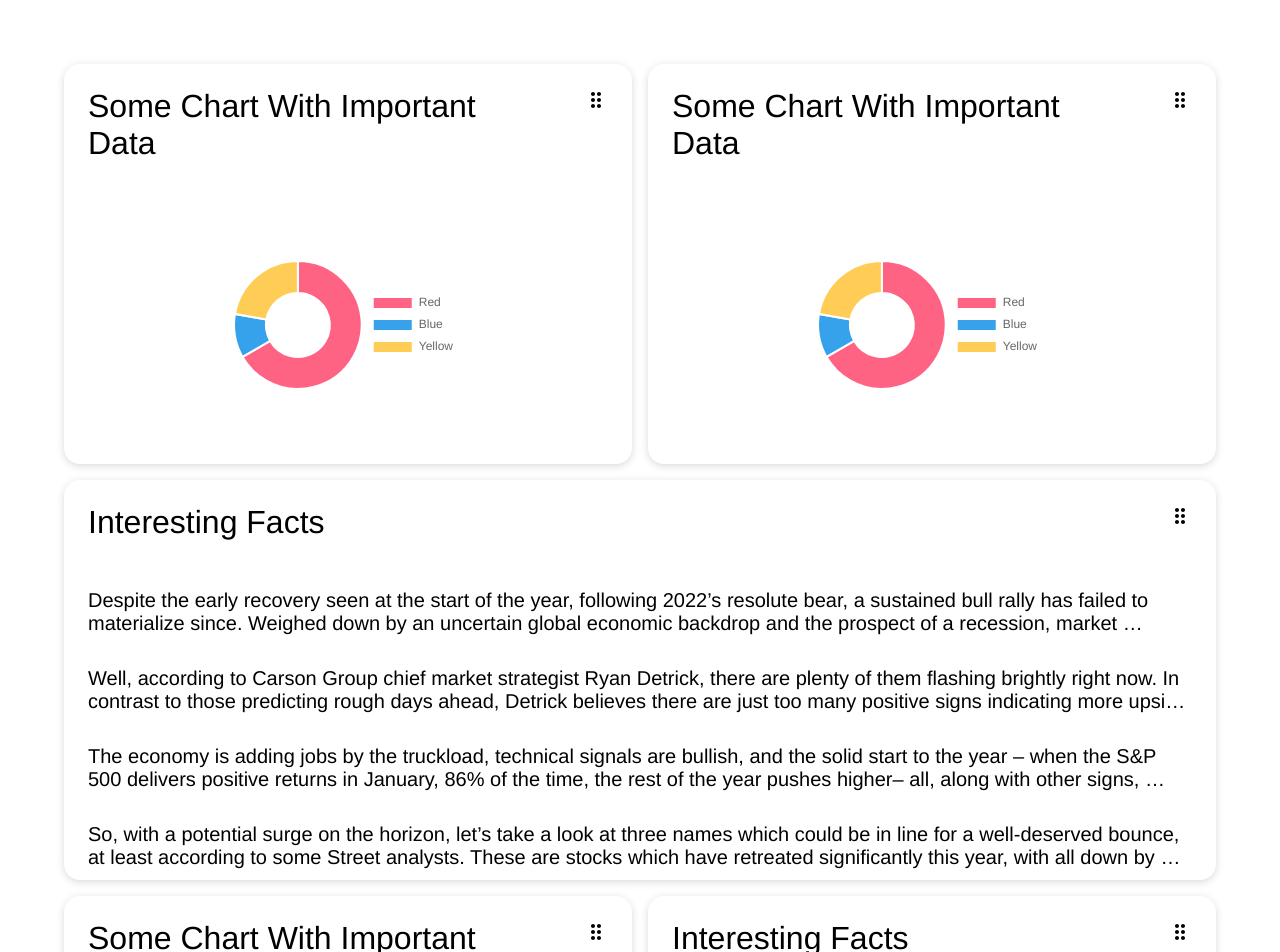
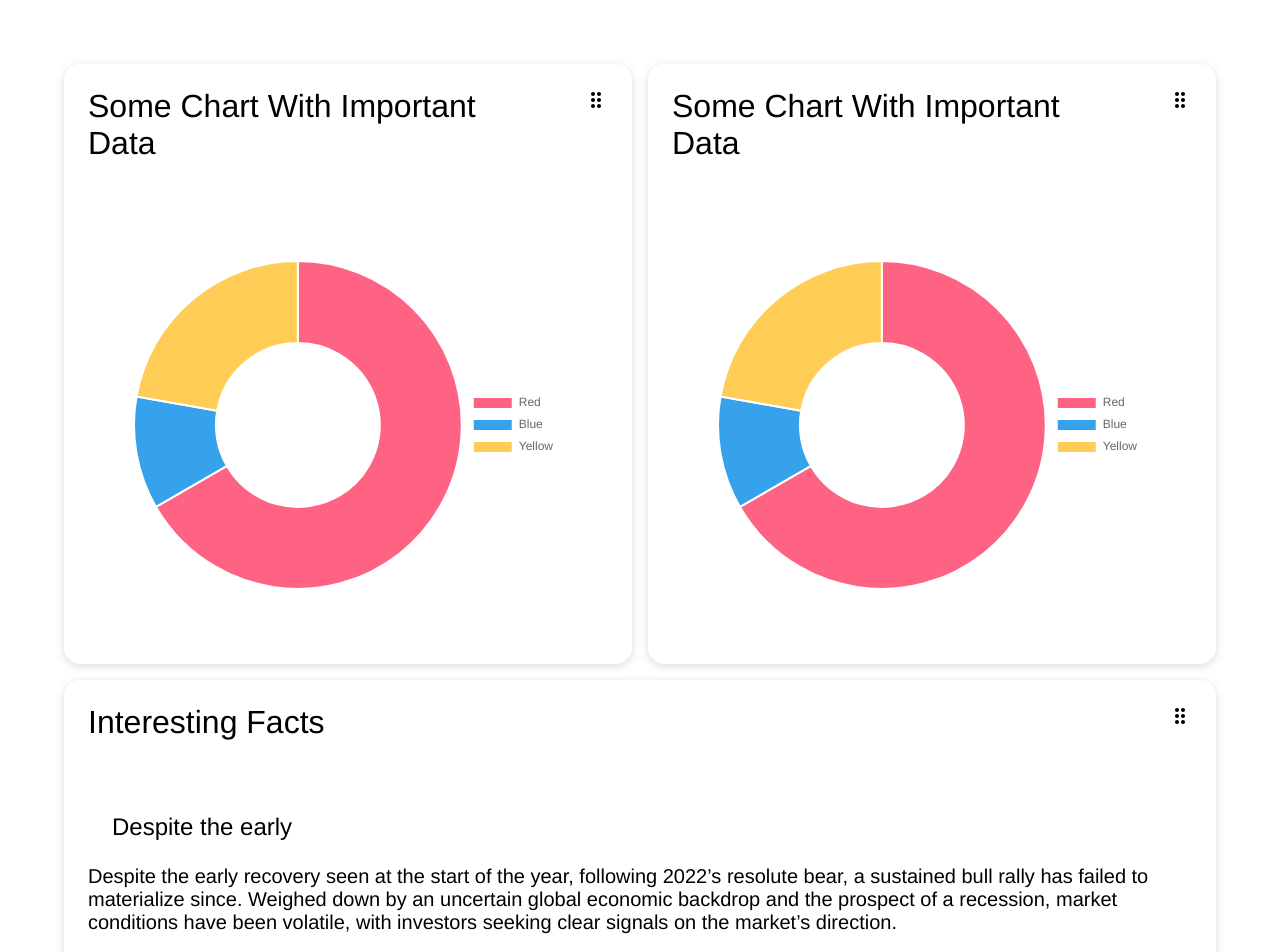
Before and after one commit to Raskolnikoff-D-503/Understand-AI, a React app: page / in a window 1280 px wide. Shown: the top 952 px of the page. Built offline with nearby package versions, Linux system fonts and the light colour scheme.

Commit message:
Applied styles to Card and CustomLink components

```diff
--- a/src/shared/UI/Card/Card.scss
+++ b/src/shared/UI/Card/Card.scss
@@ -1,6 +1,8 @@
 .card {
   border-radius: 16px;
   box-shadow: rgba(0, 0, 0, 0.15) 0px 2px 8px;
+  display: flex;
+  flex-direction: column;
 
   &__title-container {
     display: flex;
@@ -10,4 +12,10 @@
   &__icon-wrapper {
     padding: 24px;
   }
+
+  &__content {
+    padding: 24px;
+    flex: 1;
+    min-height: 0;
+  }
 }
--- a/src/shared/UI/Card/Card.tsx
+++ b/src/shared/UI/Card/Card.tsx
@@ -26,7 +26,7 @@ export const Card = ({id, className, title, isDraggable = false, children}: Prop
           )}
         </div>
       )}
-      {children}
+      <div className="card__content">{children}</div>
     </div>
   );
 };
--- a/src/shared/UI/CustomLink/CustomLink.tsx
+++ b/src/shared/UI/CustomLink/CustomLink.tsx
@@ -1,17 +1,17 @@
-import React from 'react';
+import React, {ReactNode} from 'react';
 import {Link} from 'react-router-dom';
 
 import './CustomLink.scss';
 
 type Props = {
-  title: string;
+  children: ReactNode;
   to: string;
 };
 
-export const CustomLink = ({title, to}: Props) => {
+export const CustomLink = ({children, to}: Props) => {
   return (
     <Link className="custom-link" to={to}>
-      {title}
+      {children}
     </Link>
   );
 };
--- a/src/widgets/CardWithChartExample/CardWithChartExample.scss
+++ b/src/widgets/CardWithChartExample/CardWithChartExample.scss
@@ -1,14 +1,13 @@
 .card-with-chart {
-  height: 400px;
+  height: 600px;
+  width: calc(100% - 2em);
   border-radius: 16px;
   display: grid;
   grid-template-rows: min-content minmax(0, 1fr);
-  height: 400px;
-  width: calc(100% - 2em);
 
   &__container {
+    height: 100%;
     width: 100%;
-    padding: 24px;
     display: flex;
     justify-content: center;
   }
--- a/src/widgets/CardWithListExample/CardWithListExample.scss
+++ b/src/widgets/CardWithListExample/CardWithListExample.scss
@@ -1,12 +1,10 @@
 .card-with-list {
-  height: 400px;
-  display: flex;
-  flex-direction: column;
+  height: 600px;
 
   &__list {
     display: grid;
     gap: 32px;
-    padding: 24px;
+    height: 100%;
     overflow-x: hidden;
 
     &::-webkit-scrollbar {
@@ -28,4 +26,12 @@
       background-color: #a8bbbf;
     }
   }
+
+  &__description {
+    overflow: hidden;
+    display: -webkit-box;
+    -webkit-box-orient: vertical;
+    -webkit-line-clamp: 3;
+    white-space: pre-wrap;
+  }
 }
--- a/src/widgets/CardWithListExample/CardWithListExample.tsx
+++ b/src/widgets/CardWithListExample/CardWithListExample.tsx
@@ -1,7 +1,8 @@
 import React from 'react';
-import {Card, CustomLink} from '@/shared/UI';
+import {Card, CustomLink, Title} from '@/shared/UI';
 
 import './CardWithListExample.scss';
+import {SIZE} from '@/shared/constants';
 
 type Props = {
   id: string;
@@ -11,37 +12,43 @@ type Props = {
 const cardItems = [
   {
     id: '123',
-    title:
+    title: 'Despite the early',
+    description:
       'Despite the early recovery seen at the start of the year, following 2022’s resolute bear, a sustained bull rally has failed to materialize since. Weighed down by an uncertain global economic backdrop and the prospect of a recession, market conditions have been volatile, with investors seeking clear signals on the market’s direction.',
     to: '/',
   },
   {
     id: '234',
-    title:
+    title: 'Despite the early',
+    description:
       'Well, according to Carson Group chief market strategist Ryan Detrick, there are plenty of them flashing brightly right now. In contrast to those predicting rough days ahead, Detrick believes there are just too many positive signs indicating more upside is in the cards.',
     to: '/',
   },
   {
     id: '345',
-    title:
+    title: 'Despite the early',
+    description:
       'The economy is adding jobs by the truckload, technical signals are bullish, and the solid start to the year – when the S&P 500 delivers positive returns in January, 86% of the time, the rest of the year pushes higher– all, along with other signs, combine to paint a bullish picture.',
     to: '/',
   },
   {
     id: '456',
-    title:
+    title: 'Despite the early',
+    description:
       'So, with a potential surge on the horizon, let’s take a look at three names which could be in line for a well-deserved bounce, at least according to some Street analysts. These are stocks which have retreated significantly this year, with all down by 50% or more. Yet, according to TipRanks’ database, each also features a Strong Buy analyst consensus rating and a powerful upside potential',
     to: '/',
   },
   {
     id: '567',
-    title:
+    title: 'Despite the early',
+    description:
       'We’ll start in the chip sector with Semtech, a leading provider of analog and mixed-signal semiconductors along with advanced algorithms. These offerings are designed to be used in commercial applications, and target various segments, including consumer, communications, enterprise computing, and industrial end-markets. Semtech operates via four distinct business units; Signal Integrity Products Group, Advanced Protection and Sensing Products Group, IoT System Products Group, and IoT Connected Services Group.',
     to: '/',
   },
   {
     id: '678',
-    title:
+    title: 'Despite the early',
+    description:
       'Semtech shares have been under severe pressure over the past year and are down 66% as a series of disappointing quarterly outlooks have riled investors.',
     to: '/',
   },
@@ -53,7 +60,10 @@ export const CardWithListExample = ({id, className}: Props) => {
       <ul className="card-with-list__list">
         {cardItems.map((item) => (
           <li className="card-with-list__list-item" key={item.id}>
-            <CustomLink title={item.title} to={item.to} />
+            <CustomLink to={item.to}>
+              <Title size={SIZE.SMALL}>{item.title}</Title>
+              <div className="card-with-list__description">{item.description}</div>
+            </CustomLink>
           </li>
         ))}
       </ul>
```
